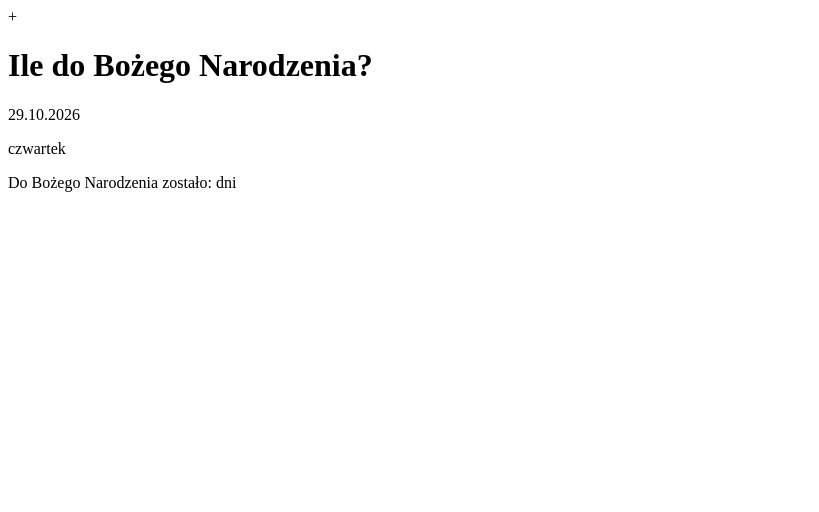
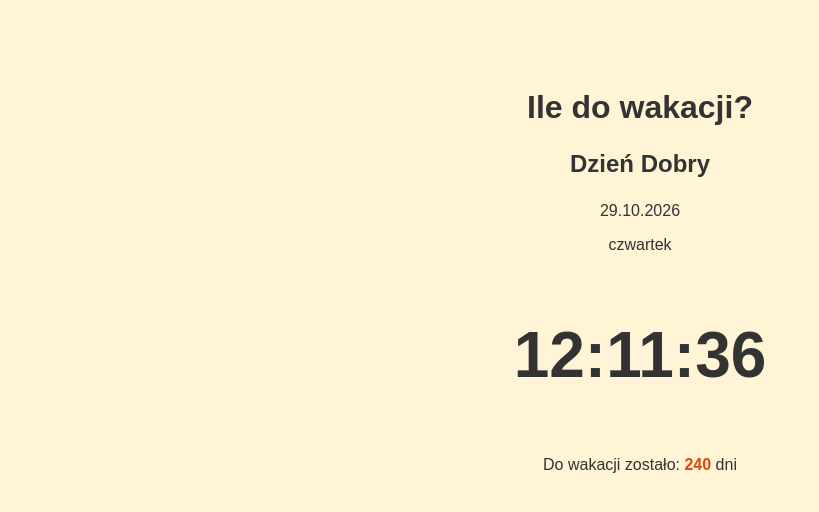
Before and after one commit to biniendaklaudiusz7-blip/wakacje, a plain HTML site: page index.html in a window 1280 px wide. Shown: the whole page, without its empty margins (0-819 px from the left). Drawn offline with Linux system fonts and the light colour scheme.

Commit message:
Dodaj powitanie zależne od pory dnia

```diff
--- a/index.html
+++ b/index.html
@@ -1,16 +1,20 @@
-+<!DOCTYPE html>
+<!DOCTYPE html>
 <html lang="pl">
 <head>
     <meta charset="UTF-8">
     <meta name="viewport" content="width=device-width, initial-scale=1.0">
     <title>Ile do Bożego Narodzenia?</title>
+
+    <link rel="stylesheet" href="style.css">
     <script src="script.js" defer></script>
 </head>
 <body>
-    <h1>Ile do Bożego Narodzenia?</h1>
+    <h1>Ile do wakacji?</h1>
+    <h2><p id="powitanie"></p></h2>
     <p id="data"></p>
     <p id="dzien"></p>
     <p id="zegar"></p>
-    <p>Do Bożego Narodzenia zostało: <span id="dni"></span> dni</p>
+
+    <p>Do wakacji zostało: <span id="dni"></span> dni</p>
 </body>
 </html>
--- a/script.js
+++ b/script.js
@@ -1,39 +1,64 @@
+
 const DATA_WAKACJI = new Date(2027, 5, 26);
-const swieta = new Date(2026, 11, 25);
+const godzina = new Date().getHours();
+document.getElementById("powitanie")
+.textContent = powitanie(godzina);
 
 function dopiszZero(x) {
-    if (x < 10) {
-        return "0" + x;
-    }
-    return String(x);
+    return x < 10 ? "0" + x : String(x);
 }
 
 function pokazZegar() {
     const teraz = new Date();
+
     const g = dopiszZero(teraz.getHours());
     const m = dopiszZero(teraz.getMinutes());
     const s = dopiszZero(teraz.getSeconds());
-    document.getElementById("zegar").textContent = g + ";" + m + ";" + s;
+
+    document.getElementById("zegar").textContent =
+        `${g}:${m}:${s}`;
 }
 
 function pokazDate() {
     const teraz = new Date();
-    document.getElementById("data").textContent = teraz.toLocaleDateString("pl-PL");
-    document.getElementById("dzien").textContent = teraz.toLocaleDateString("pl-PL", { weekday: "long" });
+
+    document.getElementById("data").textContent =
+        teraz.toLocaleDateString("pl-PL");
+
+    document.getElementById("dzien").textContent =
+        teraz.toLocaleDateString("pl-PL", {
+            weekday: "long"
+        });
 }
 
-function policz(dataOd, dataDo) {
-    const roznicaMs = dataDo - dataOd;
-    return Math.ceil(roznicaMs / 86400000);
+function policzDniDoWakacji() {
+    const dzisiaj = new Date();
+    dzisiaj.setHours(0, 0, 0, 0);
+
+    const wakacje = new Date(DATA_WAKACJI);
+    wakacje.setHours(0, 0, 0, 0);
+
+    const roznicaMs = wakacje - dzisiaj;
+    const dni = Math.ceil(roznicaMs / 86400000);
+
+    document.getElementById("dni").textContent =
+        Math.max(0, dni);
 }
 
-function pokazDni() {
-    document.getElementById("dniSwieta").textContent = policz(new Date(), swieta);
-    document.getElementById("dni").textContent = policz(new Date(), DATA_WAKACJI);
+function aktualizuj() {
+    pokazDate();
+    pokazZegar();
+    policzDniDoWakacji();
 }
 
-pokazDate();
-pokazDni();
-setInterval(pokazZegar, 1000);
-console.log(policz(new Date(), swieta));
-console.log(policz(new Date(), DATA_WAKACJI));
+function powitanie(godzina){
+    if(godzina >= 18 || godzina < 5){
+        return "Dobry Wieczór!";
+    }
+    return "Dzień Dobry";
+}
+
+
+
+aktualizuj();
+setInterval(aktualizuj, 1000);
--- /dev/null
+++ b/style.css
@@ -0,0 +1,18 @@
+body {
+    font-family: Arial, sans-serif;
+    text-align: center;
+    background-color: #fff4d6;
+    color: #333;
+    padding-top: 60px;
+
+}
+
+#zegar {
+    font-size: 64px;
+    font-weight: bold;
+}
+
+#dni {
+    color:#d9480f;
+    font-weight: bold;
+}
```
